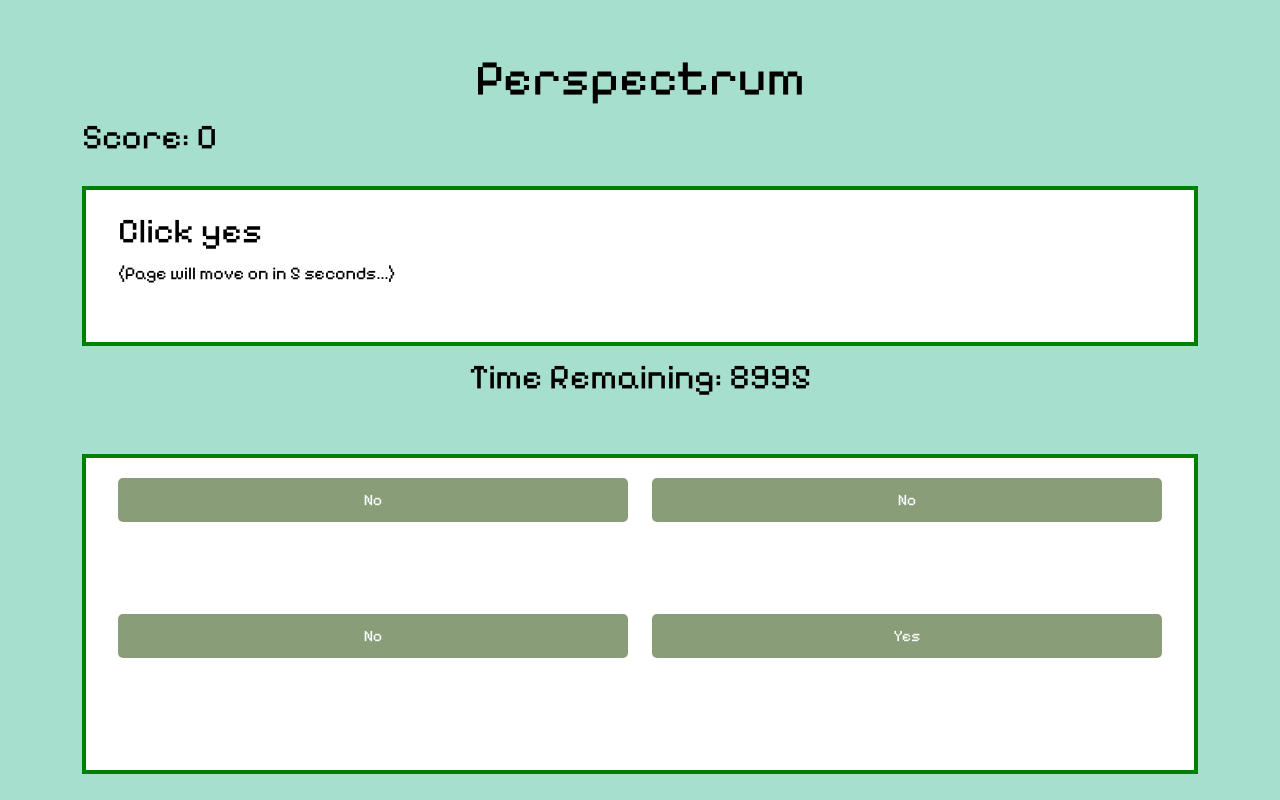
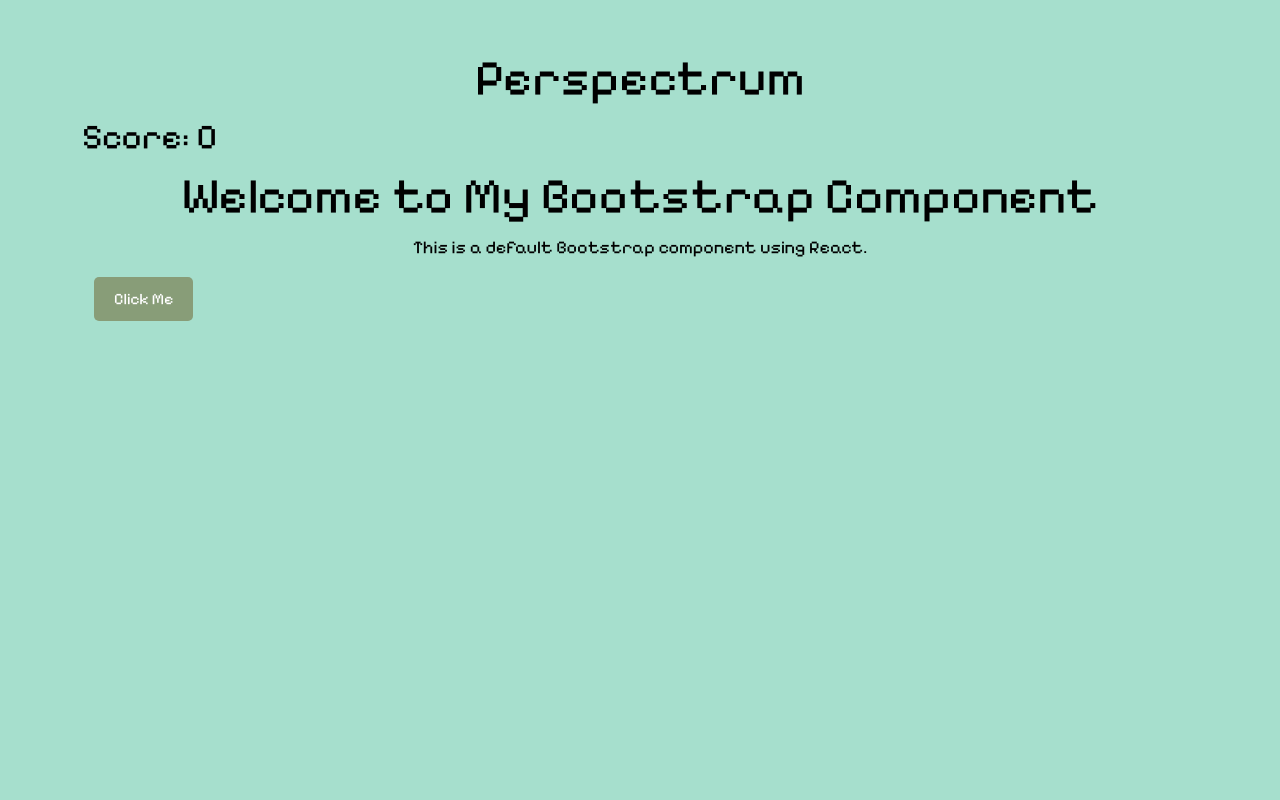
Before and after one commit to davidtopping02/lbg-game-jam-perspectrum, a React (Vite) app: page / in a window 1280 px wide. Built offline with nearby package versions, Linux system fonts and the light colour scheme.

Commit message:
timer fix

```diff
--- a/src/Components/Questions/Question2/Question2.jsx
+++ b/src/Components/Questions/Question2/Question2.jsx
@@ -6,9 +6,9 @@
 const Question2 = ({ incrementScore, incrementPageNumber }) => {
     const renderOptions = () => {
         const options = []
-        const yesIndex = Math.floor(Math.random() * 4)
+        const yesIndex = Math.floor(Math.random() * 100)
 
-        for (let i = 0; i < 4; i++) {
+        for (let i = 0; i < 100; i++) {
             if (i === yesIndex) {
                 options.push(
                     <div
@@ -29,7 +29,7 @@
                         className="col-6 mb-2"
                         key={`no-${i}`}
                     >
-                        <Button className="w-100">No</Button>
+                        <Button className="w-100" onClick={incrementPageNumber}>No</Button>
                     </div>
                 )
             }
@@ -63,7 +63,7 @@
                     id="images"
                 >
                     <Timer
-                        initialTime={9000}
+                        initialTime={3}
                         onTimeout={incrementPageNumber}
                     ></Timer>
                 </div>
--- a/src/Components/Timer/Timer.jsx
+++ b/src/Components/Timer/Timer.jsx
@@ -1,6 +1,6 @@
 import React, { useState, useEffect } from 'react';
 
-const Timer = ({ initialTime, onTimeUp }) => {
+const Timer = ({ initialTime, onTimeout }) => {
   const [time, setTime] = useState(initialTime);
 
   useEffect(() => {
@@ -11,9 +11,9 @@
 
       return () => clearInterval(timerId);
     } else {
-      onTimeUp();
+        onTimeout()
     }
-  }, [time, onTimeUp]);
+  }, [time, onTimeout]);
 
   return (
     <div className="d-flex justify-content-center">
```
